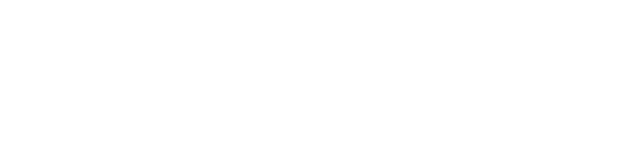
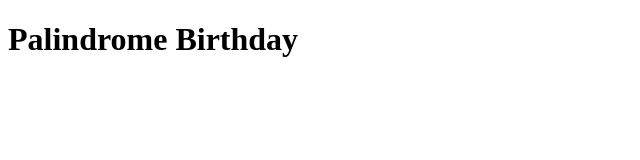
Before and after one commit to JatinSingh08/Mark13-Palindrome-Brithday, a plain HTML site: page index.html in a window 1280 px wide. Shown: the whole page, without its empty margins (0-640 px from the left). Drawn offline with Linux system fonts and the light colour scheme.

Commit message:
Update index.html

```diff
--- a/index.html
+++ b/index.html
@@ -9,6 +9,6 @@
   <link rel="stylesheet" href="styles.css">
 </head>
 <body>
-
+  <h1>Palindrome Birthday</h1>
 </body>
 </html>
```
